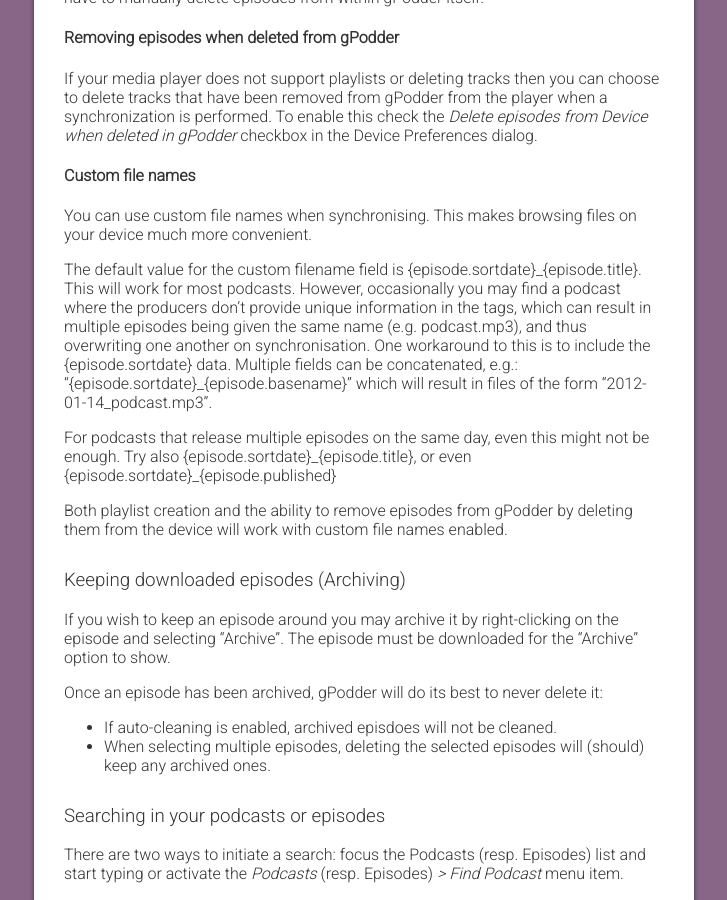
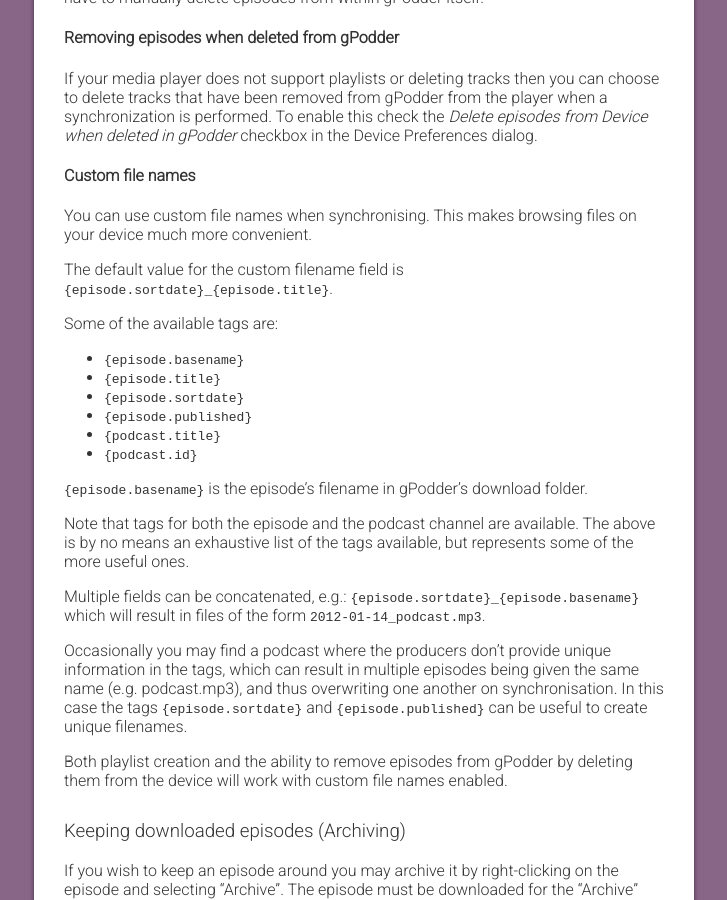
Before and after one commit to gpodder/gpodder.github.io, a Jekyll site: the page built from docs/user-manual.md, in a window 1280 px wide and 900 px high, scrolled down 9940 px. Shown: the whole window, without its empty margins (276-1003 px from the left). Built offline with Jekyll 4.4.1, drawn with Linux system fonts in a browser that asks for light colours; our own code applies the rules of GitHub Pages for plain Markdown files.

Commit message:
user-manual.md: rework custom filenames explanation some

```diff
--- a/docs/user-manual.md
+++ b/docs/user-manual.md
@@ -283,9 +283,23 @@
 
 You can use custom file names when synchronising. This makes browsing files on your device much more convenient.
 
-The default value for the custom filename field is {episode.sortdate}_{episode.title}. This will work for most podcasts. However, occasionally you may find a podcast where the producers don't provide unique information in the tags, which can result in multiple episodes being given the same name (e.g. podcast.mp3), and thus overwriting one another on synchronisation. One workaround to this is to include the {episode.sortdate} data. Multiple fields can be concatenated, e.g.: "{episode.sortdate}\_{episode.basename}" which will result in files of the form "2012-01-14\_podcast.mp3".
+The default value for the custom filename field is `{episode.sortdate}_{episode.title}`.
 
-For podcasts that release multiple episodes on the same day, even this might not be enough. Try also {episode.sortdate}\_{episode.title}, or even {episode.sortdate}\_{episode.published}
+Some of the available tags are:
+-   `{episode.basename}`
+-   `{episode.title}`
+-   `{episode.sortdate}`
+-   `{episode.published}`
+-   `{podcast.title}`
+-   `{podcast.id}`
+
+`{episode.basename}` is the episode's filename in gPodder's download folder.
+
+Note that tags for both the episode and the podcast channel are available. The above is by no means an exhaustive list of the tags available, but represents some of the more useful ones.
+
+Multiple fields can be concatenated, e.g.: `{episode.sortdate}_{episode.basename}` which will result in files of the form `2012-01-14_podcast.mp3`.
+
+Occasionally you may find a podcast where the producers don't provide unique information in the tags, which can result in multiple episodes being given the same name (e.g. podcast.mp3), and thus overwriting one another on synchronisation. In this case the tags `{episode.sortdate}` and `{episode.published}` can be useful to create unique filenames.
 
 Both playlist creation and the ability to remove episodes from gPodder by deleting them from the device will work with custom file names enabled.
 
```
